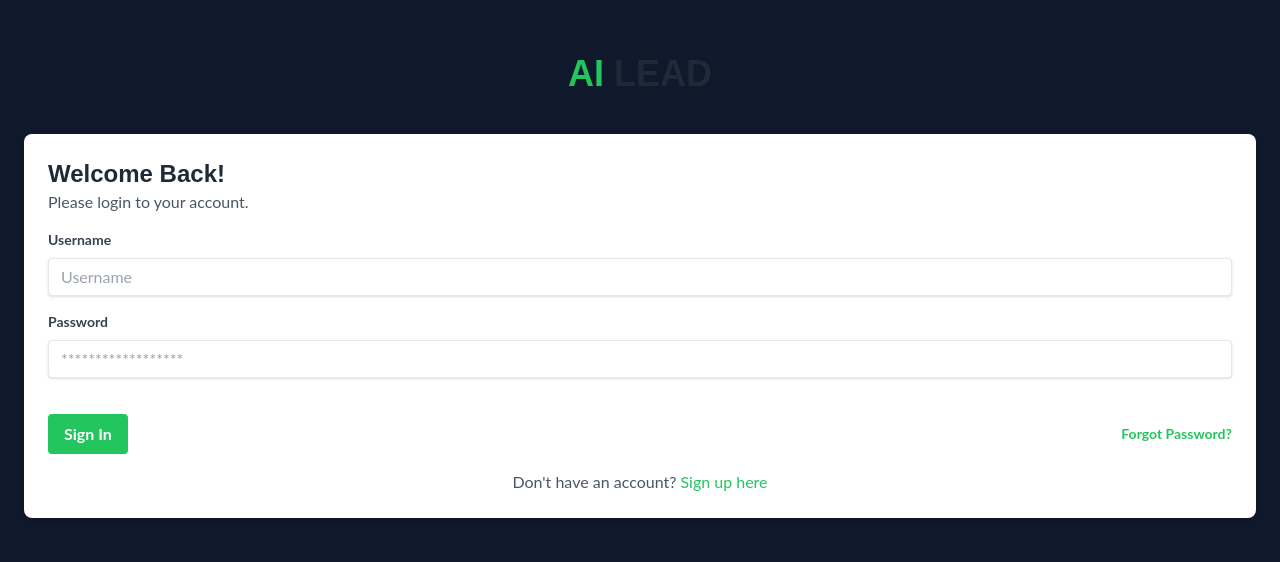
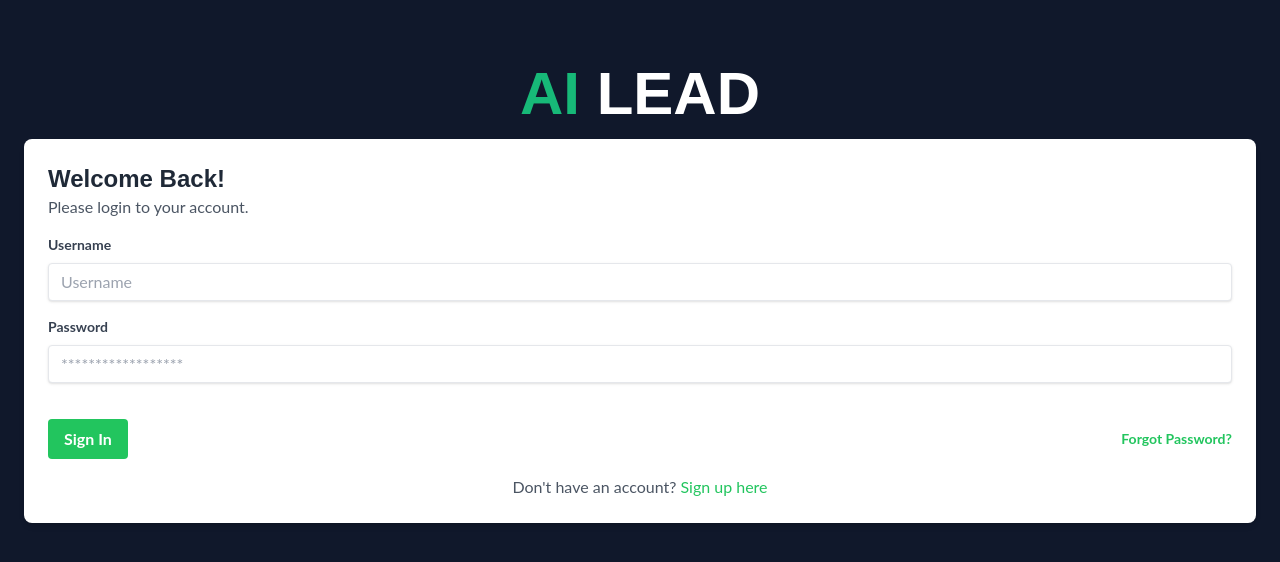
Before and after one commit to PedrogFigueiredo/ailead_frontend, a Next.js app: page /portfolio in a window 1280 px wide. Shown: the part 114-676 px from the top of the page. Built offline with nearby package versions, Linux system fonts and the light colour scheme.

Commit message:
Update PortfolioComponent.jsx

```diff
--- a/src/components/PortfolioComponent.jsx
+++ b/src/components/PortfolioComponent.jsx
@@ -7,16 +7,16 @@ const PortfolioComponent = () => {
     <>
       <section className="flex min-h-screen items-center justify-center">
         <div className="container mx-auto p-6">
-          <Fade>
-            <div className="text-center mb-10">
-              <h2 className="text-4xl font-bold uppercase text-gray-800">
-                <span className="text-green-500">AI</span> Lead
-              </h2>
-              <h2 className="text-6xl font-extrabold text-gray-300 opacity-50 mt-2">
-                {/* Conteúdo adicional aqui */}
-              </h2>
-            </div>
-          </Fade>
+            <Fade>
+              <div className="heading__text relative flex justify-center">
+                <h2 className="text-[36px] font-bold uppercase sm:text-[46px] md:text-[60px]">
+                  <span className="text-[#17B978]">AI</span> Lead
+                </h2>
+                <h2 className="absolute top-[0px] text-[50px] font-extrabold opacity-5 sm:text-[65px] md:top-[-20px] md:text-[100px] lg:text-[120px]">
+
+                </h2>
+              </div>
+            </Fade>
           <div className="bg-white shadow-md rounded-lg p-6">
             <div className="mb-4">
               <h3 className="text-2xl font-semibold text-gray-800">Welcome Back!</h3>
```
